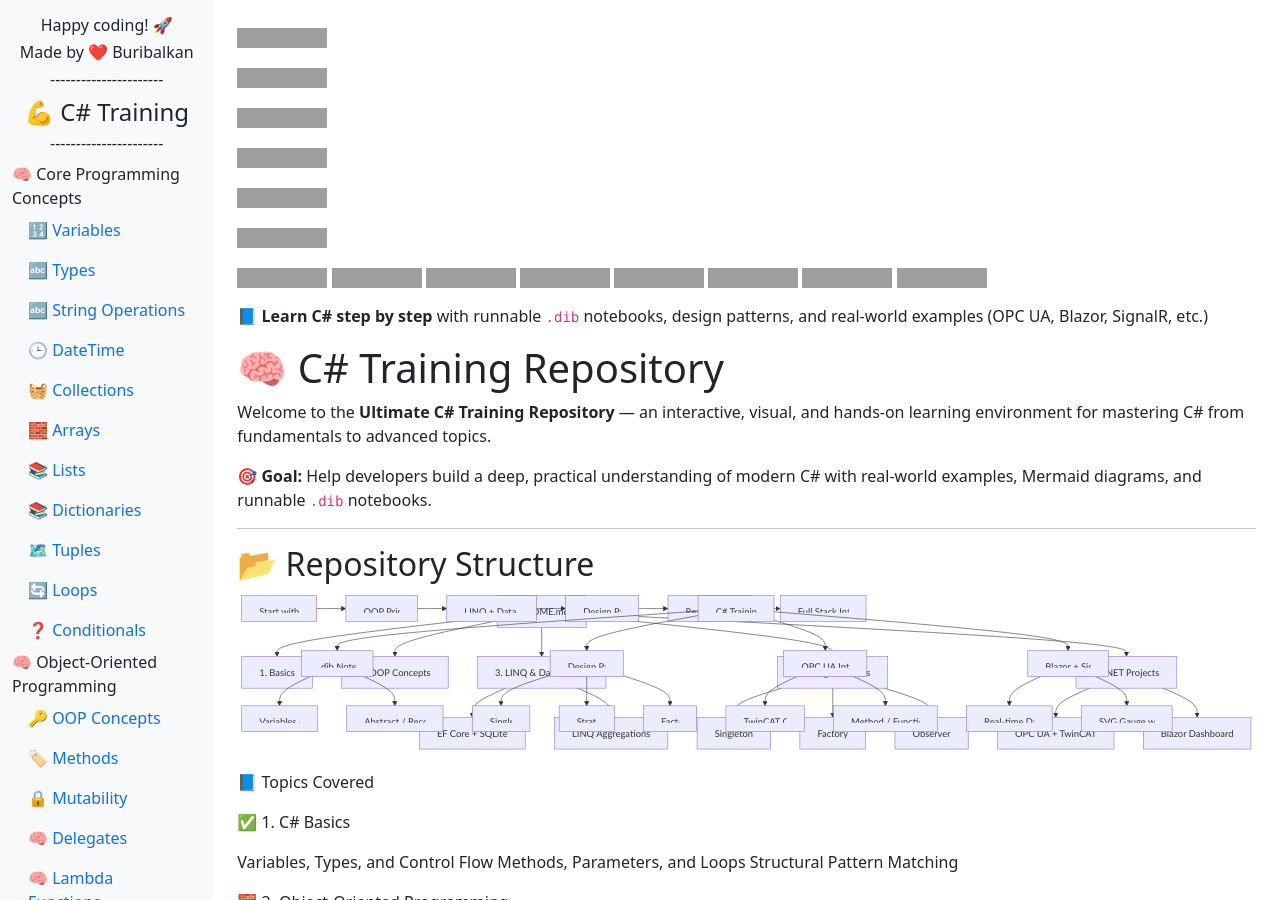
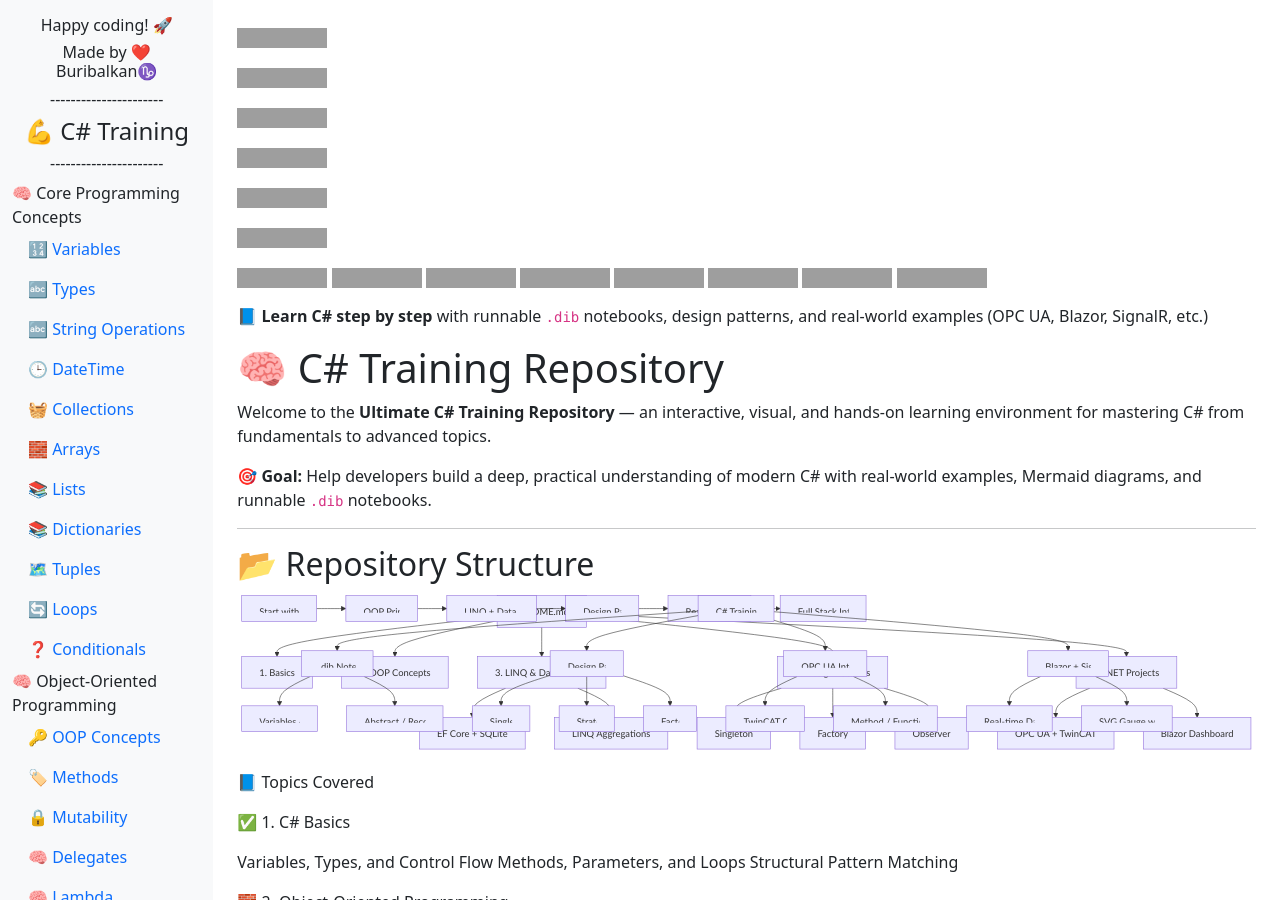
Before and after one commit to buribalkan/C-SHARP-Training, a Jekyll site: the page built from README.md, in a window 1280 px wide and 900 px high, cut to the strip 0-900 px from the top of the window. Built offline with Jekyll 4.4.1, drawn with Linux system fonts in a browser that asks for light colours; nearby versions of some CDN libraries; our own code applies the rules of GitHub Pages for plain Markdown files; grey boxes are pictures that could not be loaded.

Commit message:
Update sidebar.html

```diff
--- a/_includes/sidebar.html
+++ b/_includes/sidebar.html
@@ -1,6 +1,6 @@
 <div class="sidebar-sticky pt-3">
   <h6 class="text-center">Happy coding! 🚀</h6>
-  <h6 class="text-center">Made by ❤️ Buribalkan</h6>
+  <h6 class="text-center">Made by ❤️ Buribalkan♑</h6>
   <h6 class="text-center">----------------------</h6>
   <h4 class="text-center">💪 C# Training</h4>
   <h6 class="text-center">----------------------</h6>
```
